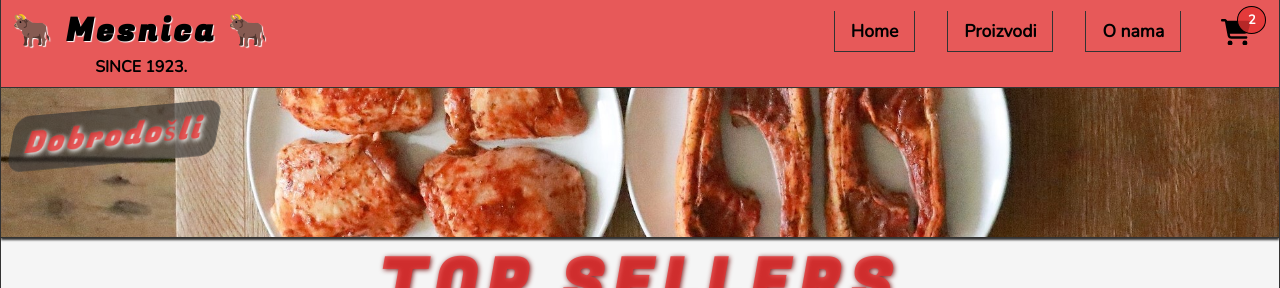
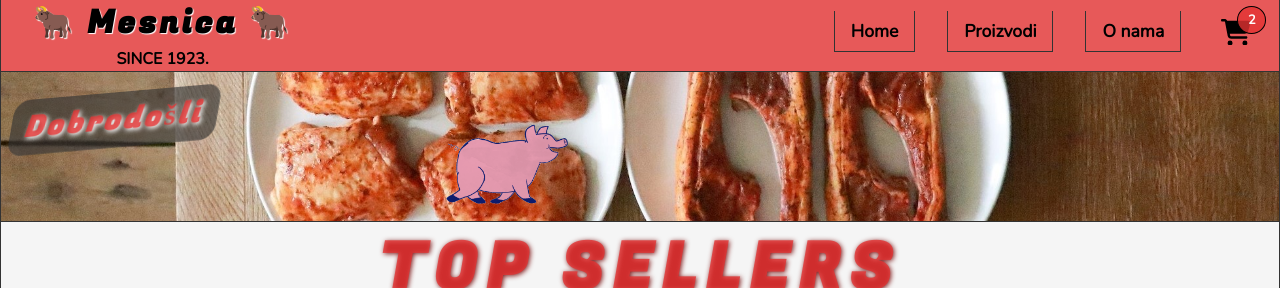
Before and after one commit to andrija-zikovic/Mesnica, a React (Create React App) app in the folder client/: page / in a window 1280 px wide. Shown: the top 288 px of the page. Built offline with nearby package versions, Linux system fonts and the light colour scheme; no server answers.

Commit message:
modified:   client/src/Admin/Admin.css 	modified:   client/src/Admin/AdminOrder.js 	modified:   client/src/Client/Header.css 	modified:   client/src/Client/Hero.css 	modified:   client/src/Client/Hero.js 	new file:   client/src/img/9c590853903501.59458ff923562.gif 	modified:   server/logs/reqLog.txt

```diff
--- a/client/src/Admin/Admin.css
+++ b/client/src/Admin/Admin.css
@@ -438,6 +438,11 @@
   padding: 0 1rem;
 }
 
+.done {
+  grid-template-columns: repeat(2, 50%);
+  gap: 0rem;
+}
+
 .product button {
   background-color: aliceblue;
   border: none;
--- a/client/src/Admin/AdminOrder.js
+++ b/client/src/Admin/AdminOrder.js
@@ -92,22 +92,23 @@ const AdminOrder = ({
       <div className="adminOrdDis__products">
         <h2>Products</h2>
         {products.map((product) => (
-          <div key={product._id} className={`product ${checkedProducts.includes(product._id) ? 'checked' : ''}`}>
+          <div key={product._id} className={`product ${checkedProducts.includes(product._id) ? 'checked' : ''} ${status === 'null' ? '' : 'done'}`}>
           <p className={`productTitle ${product.description.length > 20 ? 'resize' : ''}`}>{product.description}</p>
           <p>{product.quantity} kg</p>
-          {checkedProducts.includes(product._id) ? (
-          <button name="checked" onClick={() => toggleCheck(product._id)}>
+          {status || !status ? null : (
+          <button
+            name={checkedProducts.includes(product._id) ? "checked" : "check"}
+            onClick={() => toggleCheck(product._id)}
+          >
             <svg xmlns="http://www.w3.org/2000/svg" height="100%" width="100%" fill="green" viewBox="0 0 512 512">
-              <path d="M256 512A256 256 0 1 0 256 0a256 256 0 1 0 0 512zM369 209L241 337c-9.4 9.4-24.6 9.4-33.9 0l-64-64c-9.4-9.4-9.4-24.6 0-33.9s24.6-9.4 33.9 0l47 47L335 175c9.4-9.4 24.6-9.4 33.9 0s9.4 24.6 0 33.9z" />
+              {checkedProducts.includes(product._id) ? (
+                <path d="M256 512A256 256 0 1 0 256 0a256 256 0 1 0 0 512zM369 209L241 337c-9.4 9.4-24.6 9.4-33.9 0l-64-64c-9.4-9.4-9.4-24.6 0-33.9s24.6-9.4 33.9 0l47 47L335 175c9.4-9.4 24.6-9.4 33.9 0s9.4 24.6 0 33.9z" />
+              ) : (
+                <path d="M256 48a208 208 0 1 1 0 416 208 208 0 1 1 0-416zm0 464A256 256 0 1 0 256 0a256 256 0 1 0 0 512zM369 209c9.4-9.4 9.4-24.6 0-33.9s-24.6-9.4-33.9 0l-111 111-47-47c-9.4-9.4-24.6-9.4-33.9 0s-9.4 24.6 0 33.9l64 64c9.4 9.4 24.6 9.4 33.9 0L369 209z" />
+              )}
             </svg>
           </button>
-          ) : (
-          <button name="check" onClick={() => toggleCheck(product._id)}>
-            <svg xmlns="http://www.w3.org/2000/svg" height="100%" width="100%" viewBox="0 0 512 512">
-              <path d="M256 48a208 208 0 1 1 0 416 208 208 0 1 1 0-416zm0 464A256 256 0 1 0 256 0a256 256 0 1 0 0 512zM369 209c9.4-9.4 9.4-24.6 0-33.9s-24.6-9.4-33.9 0l-111 111-47-47c-9.4-9.4-24.6-9.4-33.9 0s-9.4 24.6 0 33.9l64 64c9.4 9.4 24.6 9.4 33.9 0L369 209z" />
-            </svg>
-          </button>
-          )}
+        )}
         </div>
         ))}
       </div>
--- a/client/src/Client/Header.css
+++ b/client/src/Client/Header.css
@@ -42,7 +42,7 @@
     }
 
     .header__logo {
-        padding: var(--PADDING-TB) var(--PADDING-SIDE);
+        padding-left: 1rem;
     }
 
 }
--- a/client/src/Client/Hero.css
+++ b/client/src/Client/Hero.css
@@ -3,6 +3,7 @@
 .hero {
     position: relative;
     z-index: 1;
+    overflow: hidden;
 }
 
 .hero__h2 {
@@ -19,10 +20,32 @@
     color: var(--HERO-COLOR);
 }
 
-.hero img {
+.mainHero {
     border-bottom: var(--BORDERS);
     box-shadow: 0 2px 2px #333;
 }
+
+.pig {
+    position: absolute;
+    bottom: 0;
+    left: 0;
+    z-index: 3;
+    width: 10rem;
+    height: auto;
+    animation: moveRight 4s linear infinite;
+}
+
+@keyframes moveRight {
+    0% {
+      left: -150px;
+    }
+    25% {
+        left: -150px;
+    }
+    100% {
+      left: calc(100vw - 50px); /* Adjust the width of the object */
+    }
+  }
 
 @keyframes showWelcome {
     0% {
@@ -44,16 +67,20 @@
 
 @media screen and (min-width: 576px) {
 
-    .hero img {
+    .mainHero {
         width: 100%;
         height: 8rem;
         object-fit: cover;
     }
 
+    .pig {
+        width: 6rem;
+    }
+
 }
 
 @media screen and (min-width: 992px) {
-    .hero img {
+    .mainHero {
         height: 150px;
         width: 100%;
         object-fit: cover;
@@ -62,4 +89,9 @@
     .hero__h2 {
         font-size: 0.9rem;
     }
+
+    .pig {
+        width: 4rem;
+        animation: moveRight 10s linear infinite;
+    }
 }
--- a/client/src/Client/Hero.js
+++ b/client/src/Client/Hero.js
@@ -1,13 +1,15 @@
 import React from 'react';
 import './Hero.css'
 import myImage from '../img/pexels-geraud-pfeiffer-6607314.jpg';
+import pig from '../img/9c590853903501.59458ff923562.gif';
 
 const Hero = () => {
     return (
         <section className='hero'>
             <h2 className='hero__h2' loading="lazy">Dobrodošli</h2>
             <figure>
-                <img src={myImage} alt='hero.jbg' width="1954" height="644" />
+                <img className="mainHero" src={myImage} alt='hero.jbg' width="1954" height="644" />
+                <img className="pig" src={pig} alt='pig.gif' width="442" height="442" />
                 <figcaption className='offscreen'>
                     Meat on plate
                 </figcaption>
```
Also changed, not shown: client/src/img/9c590853903501.59458ff923562.gif (added), 1 other file (tests, documents, lock files or other folders).
